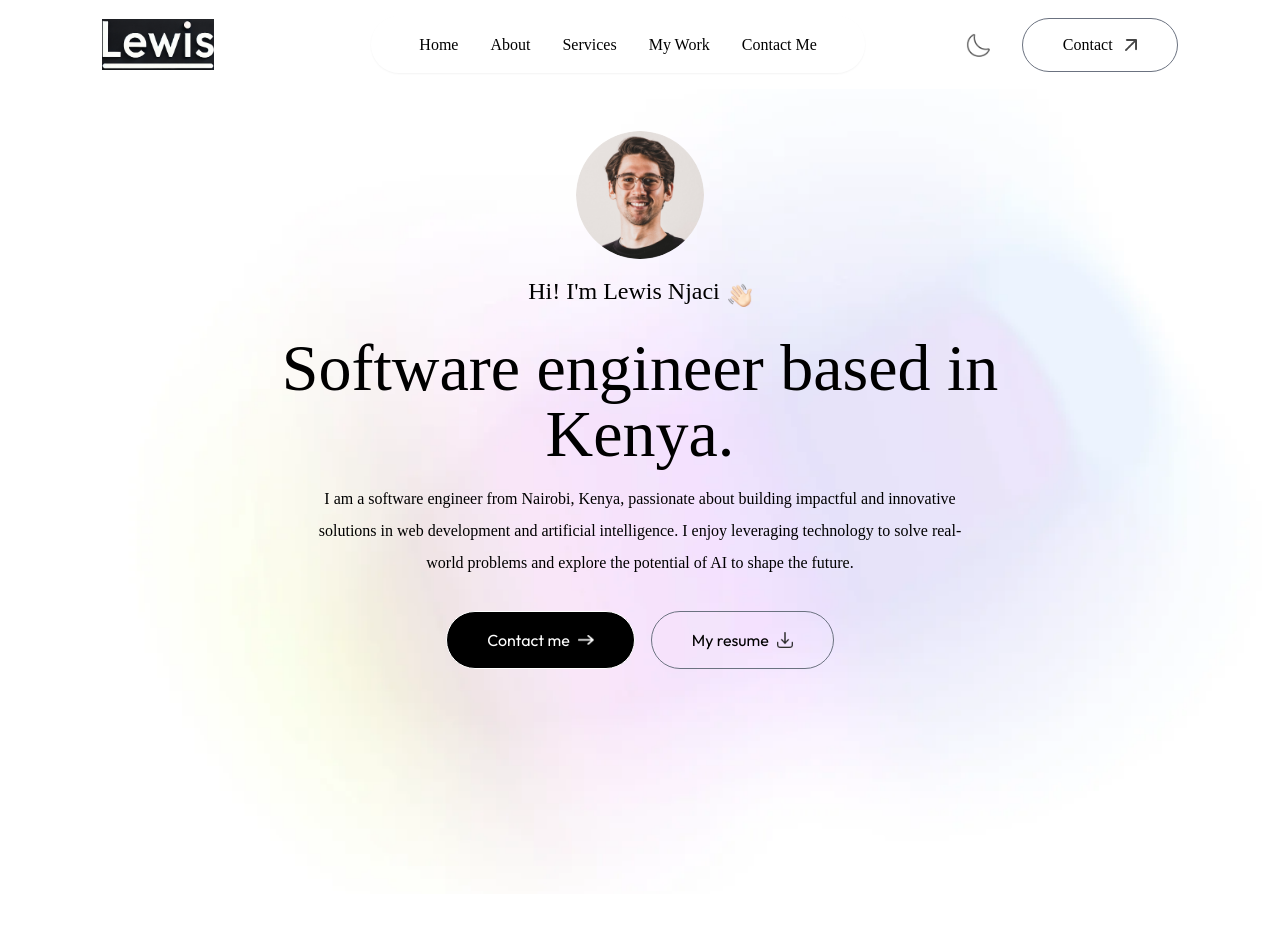
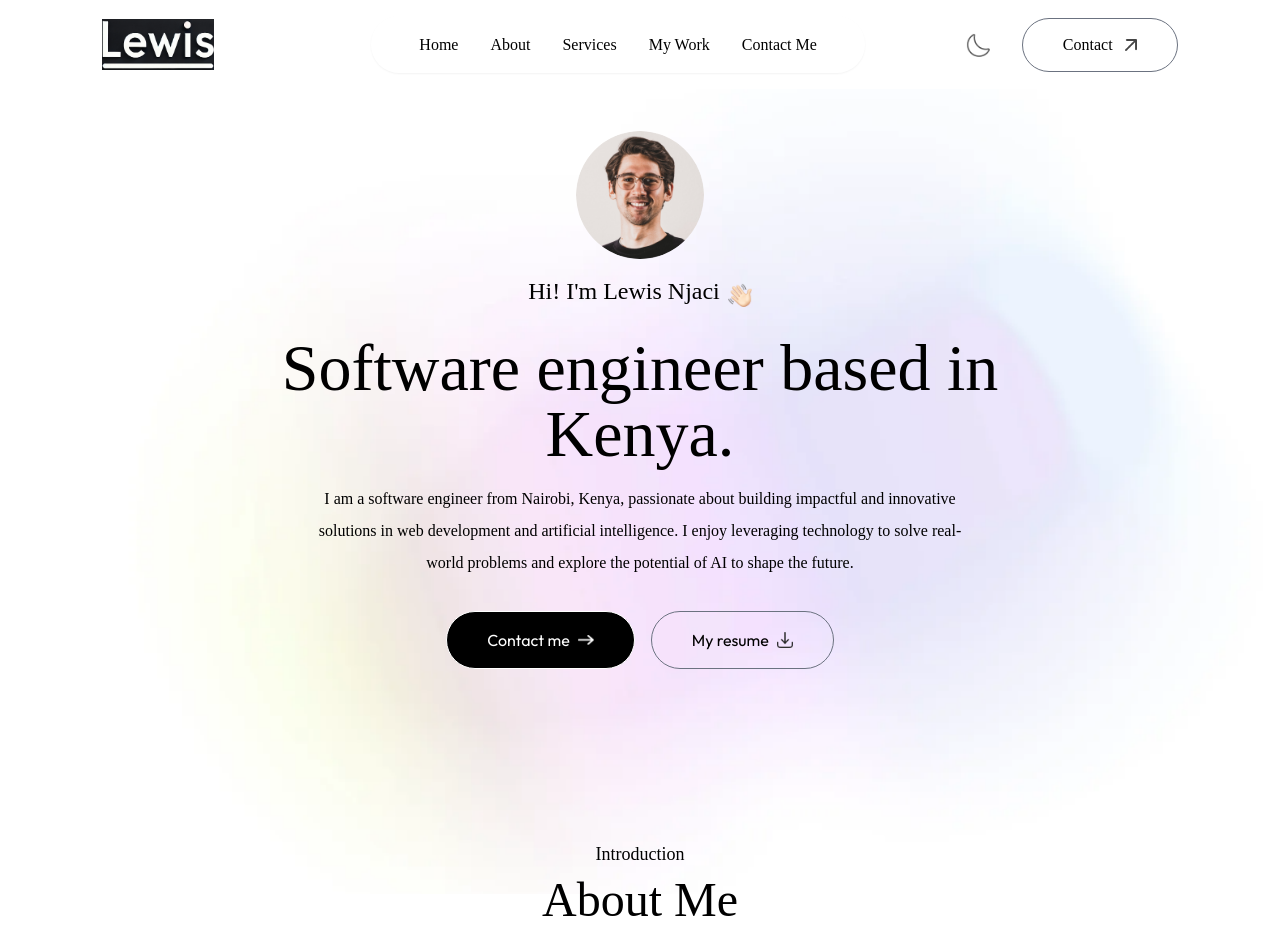
Before and after one commit to LewisJassy/MyPortfolio, a Next.js app in the folder portfolio/: page / in a window 1280 px wide. Shown: the top 952 px of the page. Before the commit the page ends 800 px from the top, so only its background shows below. Built offline with nearby package versions, Linux system fonts and the light colour scheme; a web font is replaced by a local one.

Commit message:
feat: add About component and integrate it into the main page layout fix: enhance Navbar background image with priority loading refactor: update RootLayout to include smooth scrolling

```diff
--- /dev/null
+++ b/portfolio/app/components/About.jsx
@@ -0,0 +1,12 @@
+import React from 'react'
+
+const About = () => {
+  return (
+    <div id='about' className='w-full px-[12%] py-10 scroll-mt-20'>
+      <h4 className='text-center mb-2 text-lg font-Ovo'>Introduction</h4>
+      <h2 className='text-center text-5xl font-Ovo'>About Me</h2>
+    </div>
+  )
+}
+
+export default About
--- a/portfolio/app/components/Navbar.jsx
+++ b/portfolio/app/components/Navbar.jsx
@@ -16,7 +16,7 @@
   return (
     <>
     <div className='fixed tp-0 right-0 w-11/12 -z-10 transalte-y-[-80%]'>
-      <Image src={assets.header_bg_color} alt="" className="w-full" />
+      <Image src={assets.header_bg_color} alt="" className="w-full" priority />
     </div>
       <nav className='w-full fixed px-5 lg:px-8 xl:px-[8%] py-4 flex items-center justify-between bg-white z-50'>
         <a href="">
--- a/portfolio/app/layout.js
+++ b/portfolio/app/layout.js
@@ -17,7 +17,7 @@
 
 export default function RootLayout({ children }) {
   return (
-    <html lang="en">
+    <html lang="en" className='scroll-smooth'>
       <body
         className={`${Outfit.className} ${Ovo.className} antialiased leading-8 overflow-x-hidden`}
       >
--- a/portfolio/app/page.js
+++ b/portfolio/app/page.js
@@ -1,11 +1,13 @@
 'use client'
 import Navbar from "./components/Navbar";
 import Header from "./components/Header";
+import About from "./components/About";
 export default function Home() {
   return (
     <>
     <Navbar />
     <Header />
+    <About />
     </>
   );
 }
--- a/portfolio/tailwind.config.mjs
+++ b/portfolio/tailwind.config.mjs
@@ -1,5 +1,5 @@
 /** @type {import('tailwindcss').Config} */
-export default {
+const config = {
   content: [
     "./pages/**/*.{js,ts,jsx,tsx,mdx}",
     "./components/**/*.{js,ts,jsx,tsx,mdx}",
@@ -20,3 +20,5 @@
   },
   plugins: [],
 };
+
+export default config;
```
